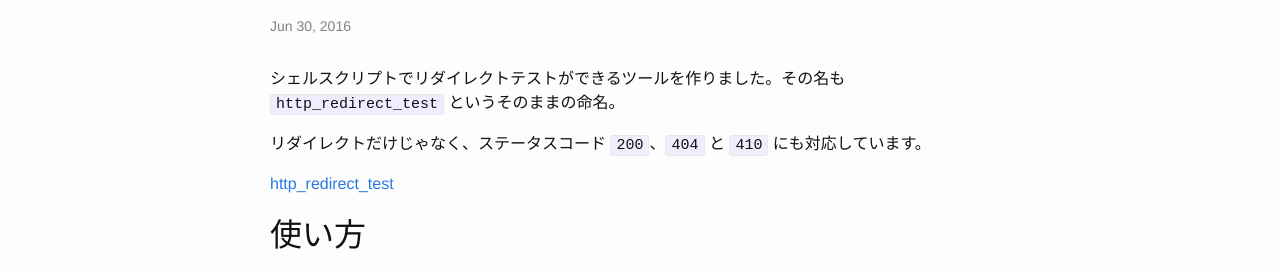
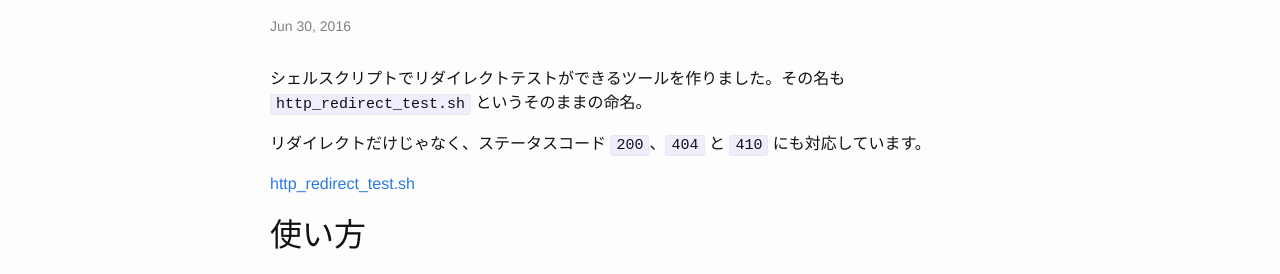
Before and after one commit to tsmsogn/tsmsogn.github.io, a Jekyll site: the page built from _posts/2016-06-30-http-redirect-test.markdown, in a window 1280 px wide and 900 px high. Shown: the part 175-449 px from the top of the window. Built offline with Jekyll 4.4.1, drawn with Linux system fonts in a browser that asks for light colours.

Commit message:
Fix broken links

```diff
--- a/_posts/2016-06-30-http-redirect-test.markdown
+++ b/_posts/2016-06-30-http-redirect-test.markdown
@@ -4,11 +4,11 @@ title:  "シェルスクリプトでリダイレクトのテストができる
 date:   2016-06-30 15:57:21 +0900
 categories: shell
 ---
-シェルスクリプトでリダイレクトテストができるツールを作りました。その名も `http_redirect_test` というそのままの命名。
+シェルスクリプトでリダイレクトテストができるツールを作りました。その名も `http_redirect_test.sh` というそのままの命名。
 
 リダイレクトだけじゃなく、ステータスコード `200`、`404` と `410` にも対応しています。
 
-[http_redirect_test](https://github.com/tsmsogn/http_redirect_test)
+[http_redirect_test.sh](https://github.com/tsmsogn/http_redirect_test.sh)
 
 ## 使い方
 
--- a/_posts/2016-09-04-http-status-code-test.markdown
+++ b/_posts/2016-09-04-http-status-code-test.markdown
@@ -20,4 +20,4 @@ categories: shell
 
 ## まとめ
 
-以前作った [http_redirect_test](https://github.com/tsmsogn/http_redirect_test) の 2番煎じです。orz
+以前作った [http_redirect_test.sh](https://github.com/tsmsogn/http_redirect_test.sh) の 2番煎じです。orz
```
